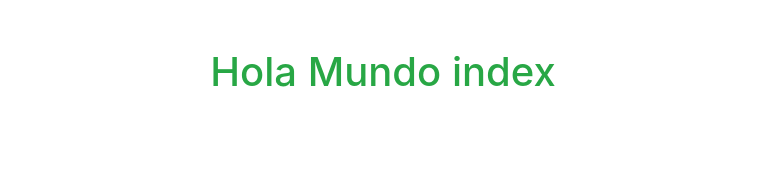
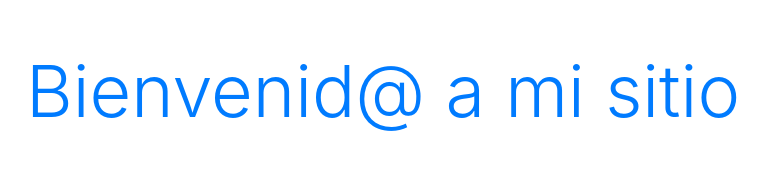
Before and after one commit to KiloByte2k/KiloByte2k.github.io, a plain HTML site: page index.html in a window 1280 px wide. Shown: the whole page, without its empty margins (257-1025 px from the left). Drawn offline with nearby package versions, Linux system fonts and the light colour scheme.

Commit message:
primer commit

```diff
--- a/index.html
+++ b/index.html
@@ -11,7 +11,7 @@
     <title>Hello, world!</title>
   </head>
   <body>
-    <h1 class="text-center text-success pt-5">Hola Mundo index</h1>
+    <h1 class="text-center text-primary pt-5 display-3" di>Bienvenid@ a mi sitio</h1>
 
     <!-- Optional JavaScript -->
     <!-- jQuery first, then Popper.js, then Bootstrap JS -->
```
